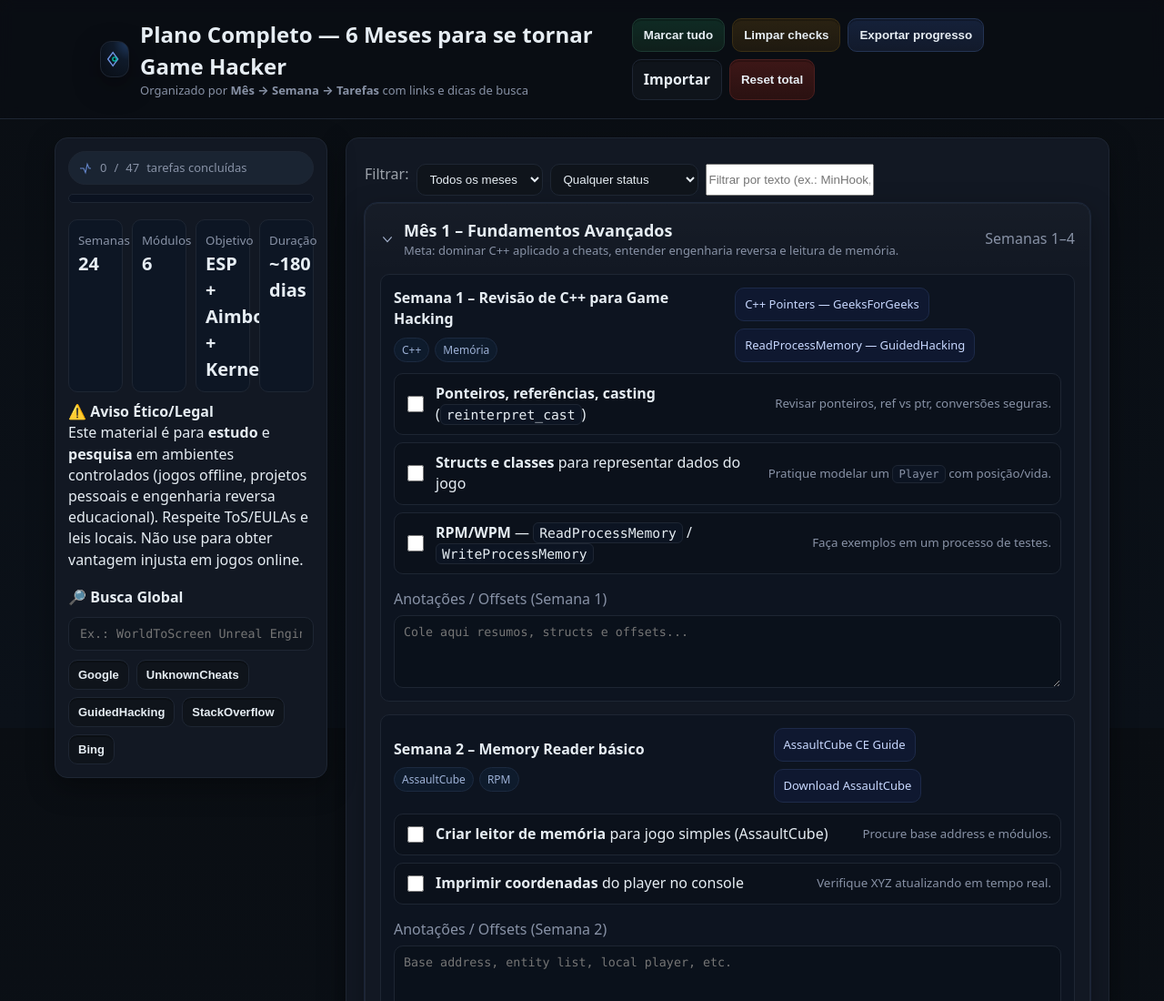
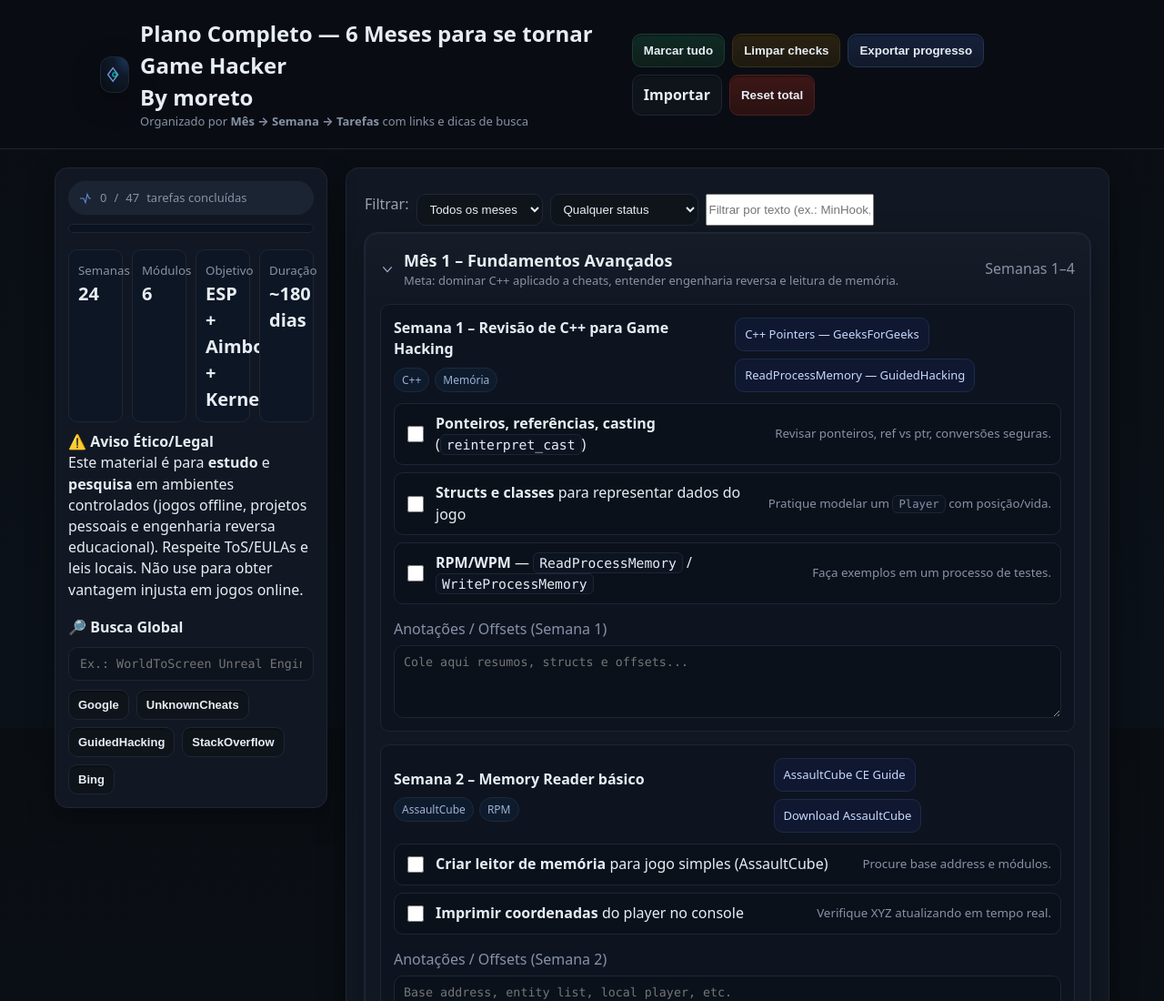
Before and after one commit to Shinoob09/Cronograma-de-Estudos-Game-Hacking, a plain HTML site: page index.html in a window 1280 px wide. Shown: the top 1100 px of the page at 91% size. Drawn offline with Linux system fonts and the light colour scheme.

Commit message:
Update index.html

```diff
--- a/index.html
+++ b/index.html
@@ -179,6 +179,7 @@
       </div>
       <div>
         <h1>Plano Completo — 6 Meses para se tornar Game Hacker</h1>
+        <h1>By moreto</h1>
         <div class="goal">Organizado por <b>Mês → Semana → Tarefas</b> com links e dicas de busca</div>
       </div>
     </div>
```
